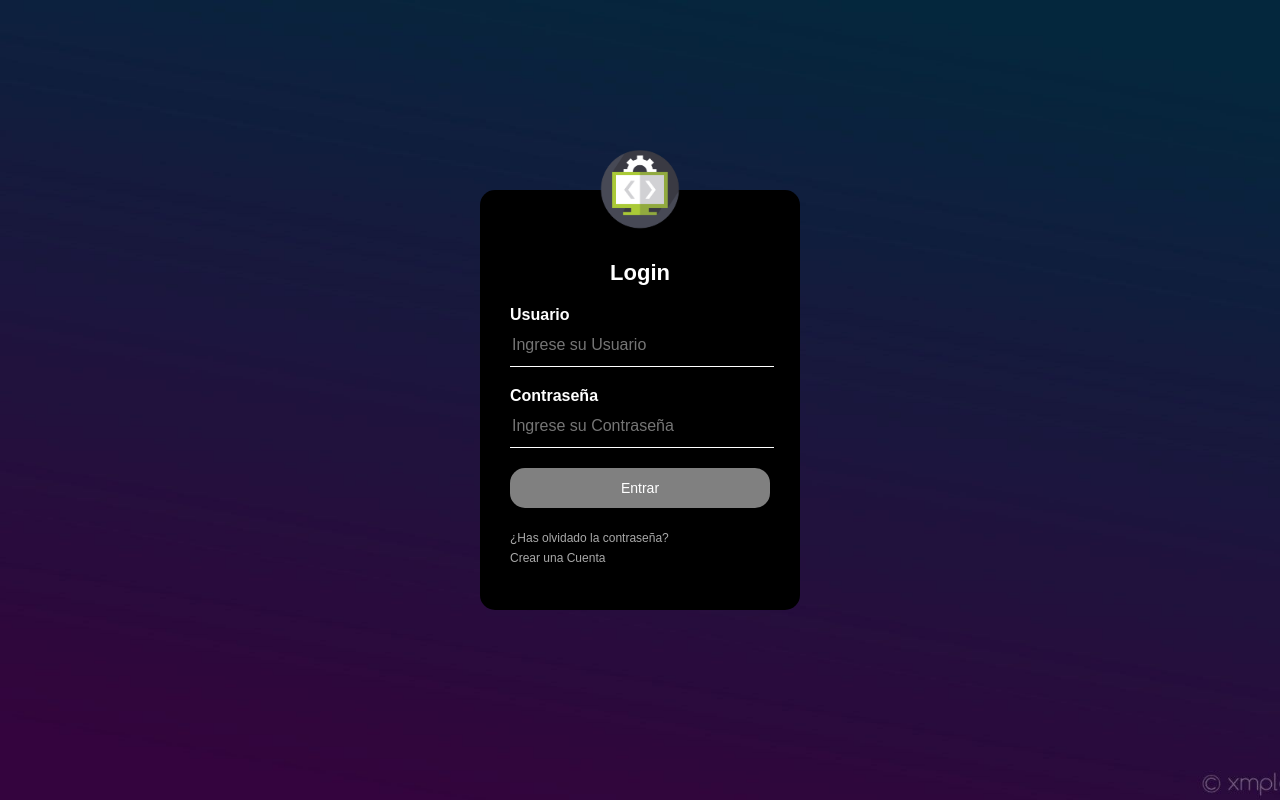
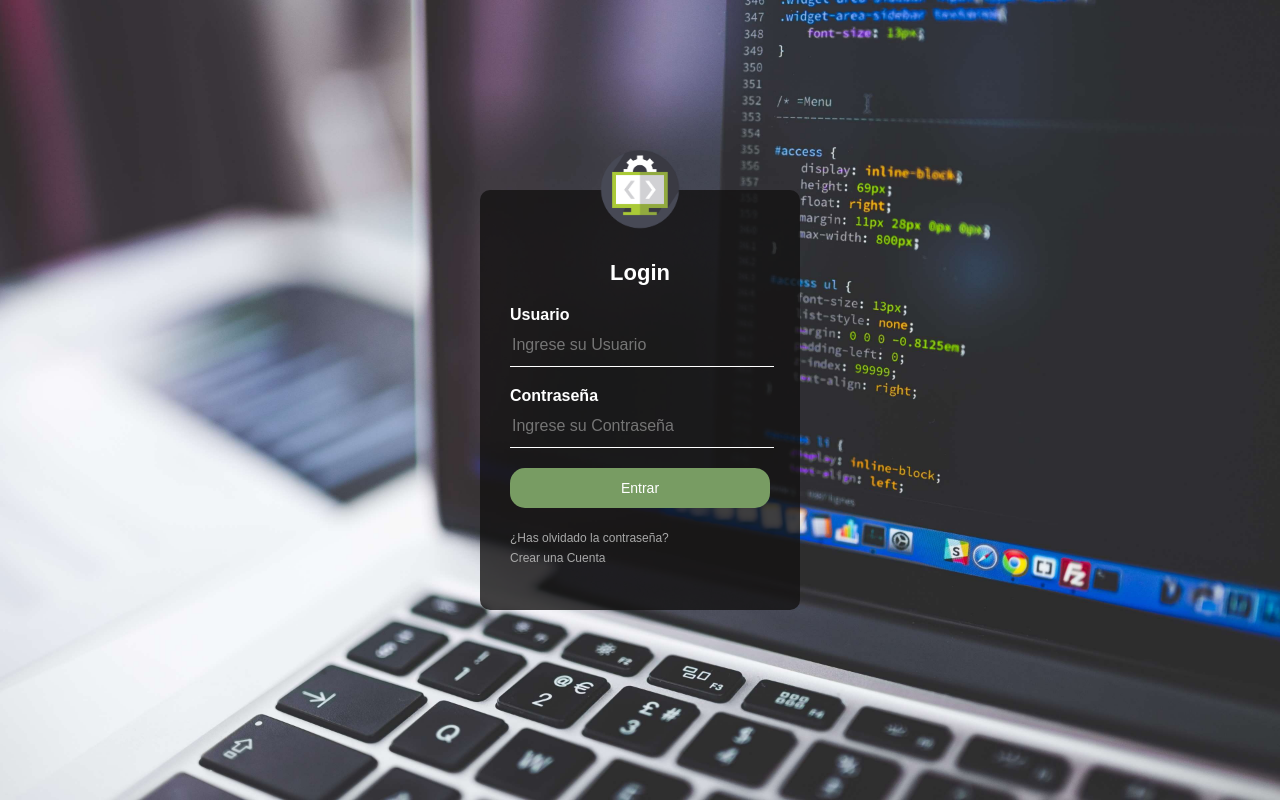
Before and after one commit to damianfuchs/ventas-cursos-online, a PHP site: page / in a window 1280 px wide. Run offline with PHP 8.4, Linux system fonts and the light colour scheme.

Commit message:
Mejoras de diseño

```diff
--- a/index.html
+++ b/index.html
@@ -6,10 +6,15 @@
     <title>Login</title>
     <link rel="stylesheet" href="style.css">
 </head>
+
+<header>
+
+</header>
+
 <body>
 
     <div class="cuadro-Login">
-        <img class="avatar"src="imagenes/logo.png" alt="logo">
+      <img class="avatar"src="imagenes/logo.png" alt="logo">
         <h1>Login</h1>
         <form>
 
--- a/style.css
+++ b/style.css
@@ -1,13 +1,14 @@
 body{
     margin: 0;
     padding: 0;
-    background: url(../imagenes/fondoHome.jpg) no-repeat center top;
+    background: url(../imagenes/fondoHome2.jpg) no-repeat center top;
     background-size: cover;
     font-family: sans-serif;
     height: 100vh;
 }
 
 .cuadro-Login {
+
     width: 320px;
     height: 420px;
     background: #000;
@@ -18,9 +19,12 @@ body{
     transform: translate(-50%, -50%);
     box-sizing: border-box;
     padding: 70px 30px;
-    border-radius: 15px;
+    border-radius: 10px;
+    background-color: rgba(19, 18, 18, 0.801);
+}
 
-}
+
+
 .cuadro-Login .avatar {
     width: 100px;
     height: 100px;
@@ -66,7 +70,7 @@ body{
     border: none;
     outline: none;
     height: 40px;
-    background: grey;
+    background: rgb(120, 156, 99);
     color: #fff;
     font-size: 14px;
     border-radius: 15px;
```
Also changed, not shown: imagenes/fondoHome.jpg, imagenes/fondoHome2.jpg (added), imagenes/fondoHome3.jpg (added).
